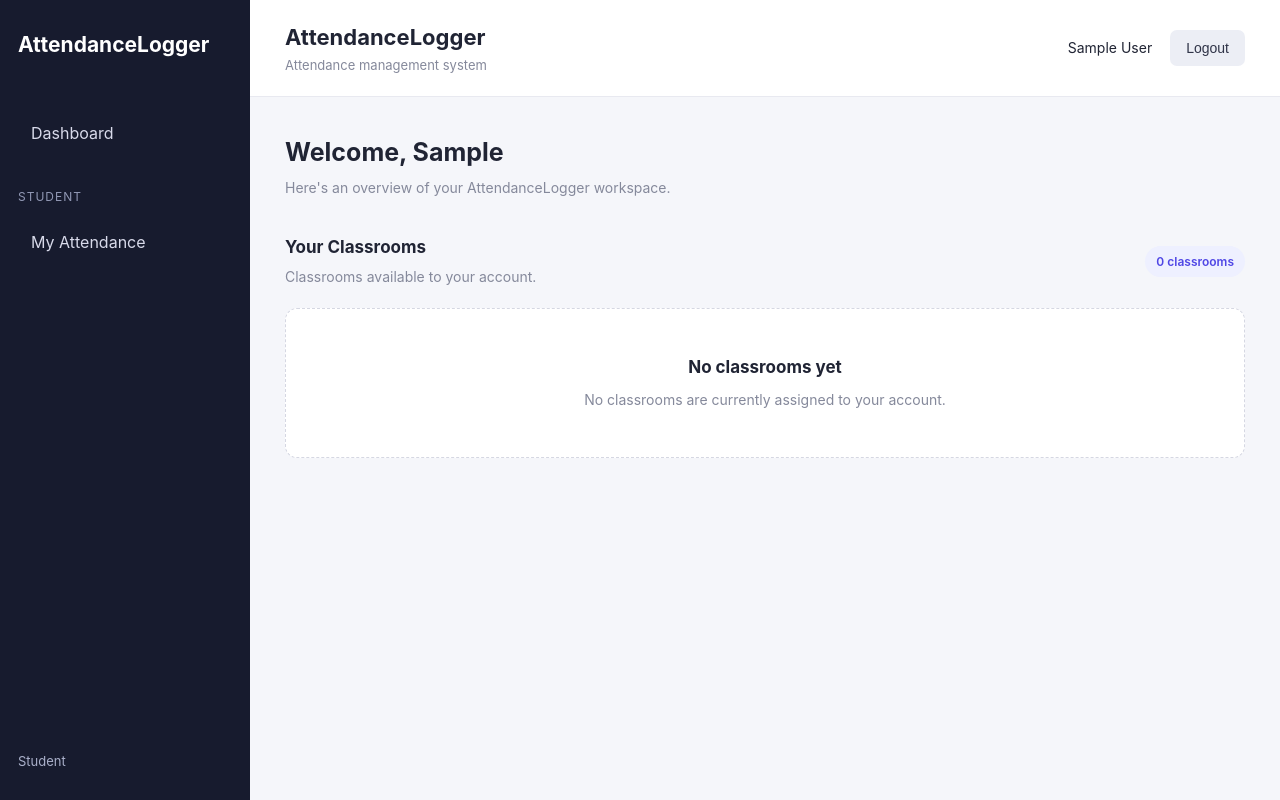
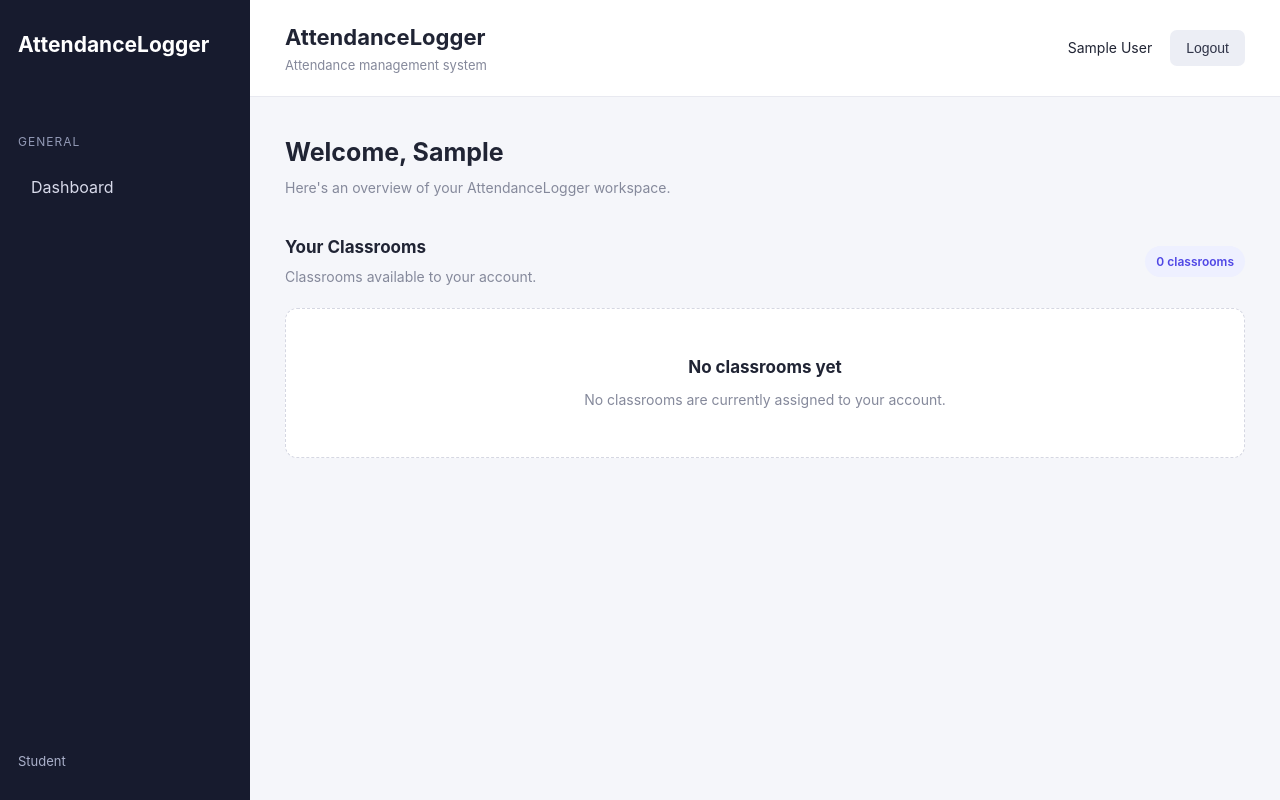
Before and after one commit to Prajwal-747/attendance-logger, a Django app: page / in a window 1280 px wide. Run offline with Django 5.2, Linux system fonts and the light colour scheme; the visitor is signed in with stand-in values (Sample User, id 1).

Commit message:
Polish dashboard and role-based sidebar navigation

```diff
--- a/web/attendance/templates/attendance/dashboard.html
+++ b/web/attendance/templates/attendance/dashboard.html
@@ -1,3 +1,4 @@
+
 {% extends "attendance/base.html" %}
 
 {% block title %}Dashboard | AttendanceLogger{% endblock %}
@@ -14,7 +15,7 @@
 </section>
 
 {% if user_role == "ADMIN" %}
-    <section class="panel">
+    <section class="panel" id="classroom-creation">
         <div class="section-heading">
             <div>
                 <h3>College Administration</h3>
@@ -64,7 +65,7 @@
     </section>
 {% endif %}
 
-<section class="content-section">
+<section class="content-section" id="classrooms">
     <div class="section-heading">
         <div>
             <h3>Your Classrooms</h3>
--- a/web/attendance/templates/attendance/includes/sidebar.html
+++ b/web/attendance/templates/attendance/includes/sidebar.html
@@ -1,3 +1,4 @@
+
 <aside class="sidebar">
     <div class="sidebar-brand">
         <h2>AttendanceLogger</h2>
@@ -5,36 +6,42 @@
 
     <nav class="sidebar-nav">
 
+        <span class="nav-section">General</span>
+
         <a href="{% url 'dashboard' %}" class="nav-link">
             Dashboard
         </a>
 
         {% if request.user.role == "ADMIN" %}
+
             <span class="nav-section">Administration</span>
 
-            <a href="{% url 'create_classroom' %}" class="nav-link">
+            <a href="{% url 'dashboard' %}#classroom-creation" class="nav-link">
                 Create Classroom
             </a>
-        {% endif %}
 
-        {% if request.user.role == "TEACHER" %}
+            <a href="{% url 'dashboard' %}#classrooms" class="nav-link">
+                All Classrooms
+            </a>
+
+        {% elif request.user.role == "TEACHER" %}
+
             <span class="nav-section">Teaching</span>
 
             <a href="{% url 'teacher_timetable' %}" class="nav-link">
                 My Timetable
             </a>
 
+            <a href="{% url 'dashboard' %}#classrooms" class="nav-link">
+                My Classrooms
+            </a>
+
+            <span class="nav-section">Reports</span>
+
             <a href="{% url 'teacher_report' request.user.id %}" class="nav-link">
                 My Attendance Report
             </a>
-        {% endif %}
 
-        {% if request.user.role == "STUDENT" %}
-            <span class="nav-section">Student</span>
-
-            <a href="#" class="nav-link">
-                My Attendance
-            </a>
         {% endif %}
 
     </nav>
```
Also changed, not shown: web/attendance/templates/attendance/classroom_detail.html (+8 -6 lines).
